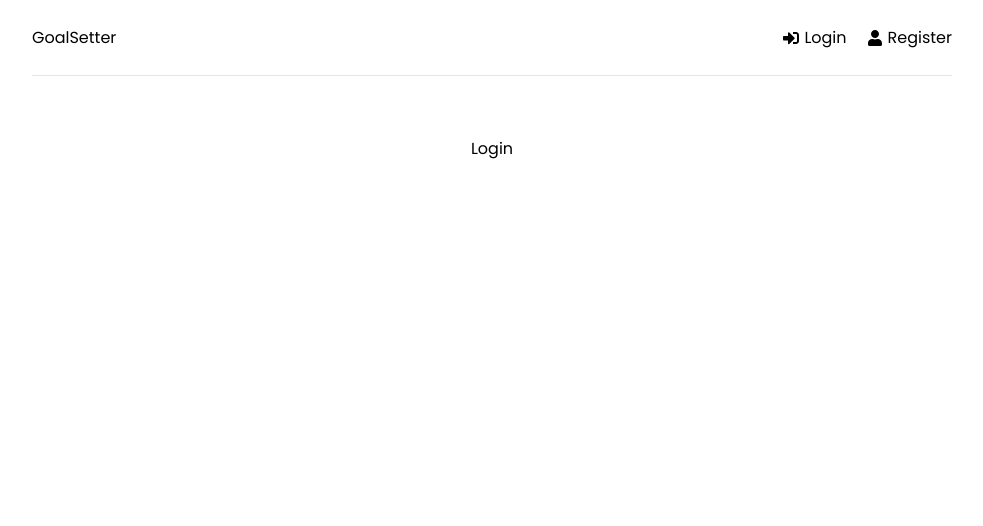
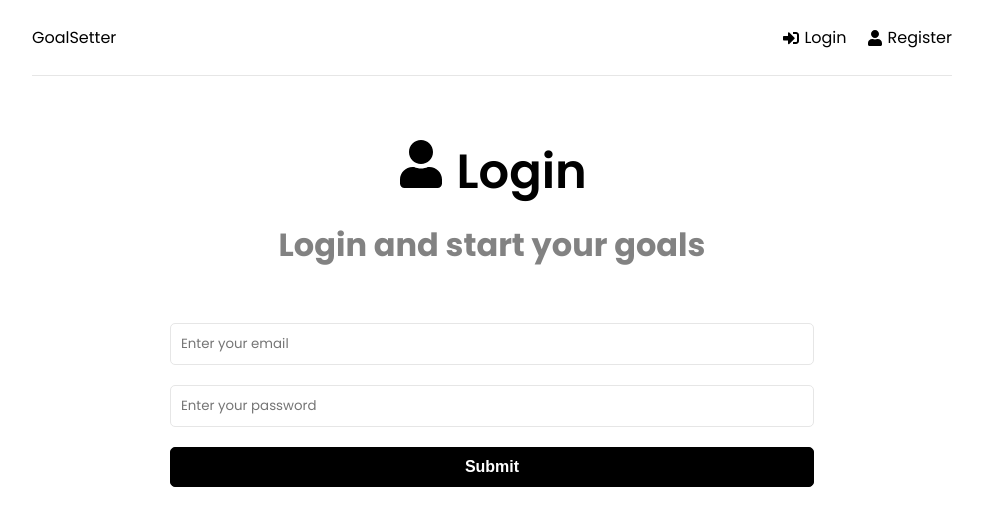
Before and after one commit to rsshonjoydas/mern-goal, a React (Create React App) app in the folder client/: page /login in a window 1280 px wide. Shown: the top 526 px of the page, without its empty margins (148-1131 px from the left). Built offline with nearby package versions, Linux system fonts and the light colour scheme.

Commit message:
Login Page

```diff
--- a/client/src/pages/Login.jsx
+++ b/client/src/pages/Login.jsx
@@ -1,7 +1,67 @@
-const Login = () => {
+import { useState } from "react"
+import { FaUser } from "react-icons/fa"
+
+const Register = () => {
+  const [formData, setFormData] = useState({
+    email: '',
+    password: '',
+  })
+
+  const { email, password } = formData
+
+  const onChange = (e) => {
+    setFormData((prevState) => ({
+      ...prevState,
+      [e.target.name]: e.target.value
+    }))
+  }
+
+  const onSubmit = (e) => {
+    e.preventDefault()
+  }
+
   return (
-    <div>Login</div>
+    <>
+      <section className="heading">
+        <h1>
+          <FaUser /> Login
+        </h1>
+        <p>Login and start your goals</p>
+      </section>
+
+      <section className="form">
+        <form onSubmit={onSubmit}>
+          <div className="form-group">
+            <input
+              type="text"
+              className="form-control"
+              id="email"
+              name="email"
+              value={email}
+              placeholder="Enter your email"
+              onChange={onChange}
+            />
+          </div>
+          <div className="form-group">
+            <input
+              type="text"
+              className="form-control"
+              id="password"
+              name="password"
+              value={password}
+              placeholder="Enter your password"
+              onChange={onChange}
+            />
+          </div>
+          <div className="form-group">
+            <button type="submit" className="btn btn-block">
+              Submit
+            </button>
+          </div>
+        </form>
+      </section>
+    </>
   )
 }
 
-export default Login
+export default Register
```
